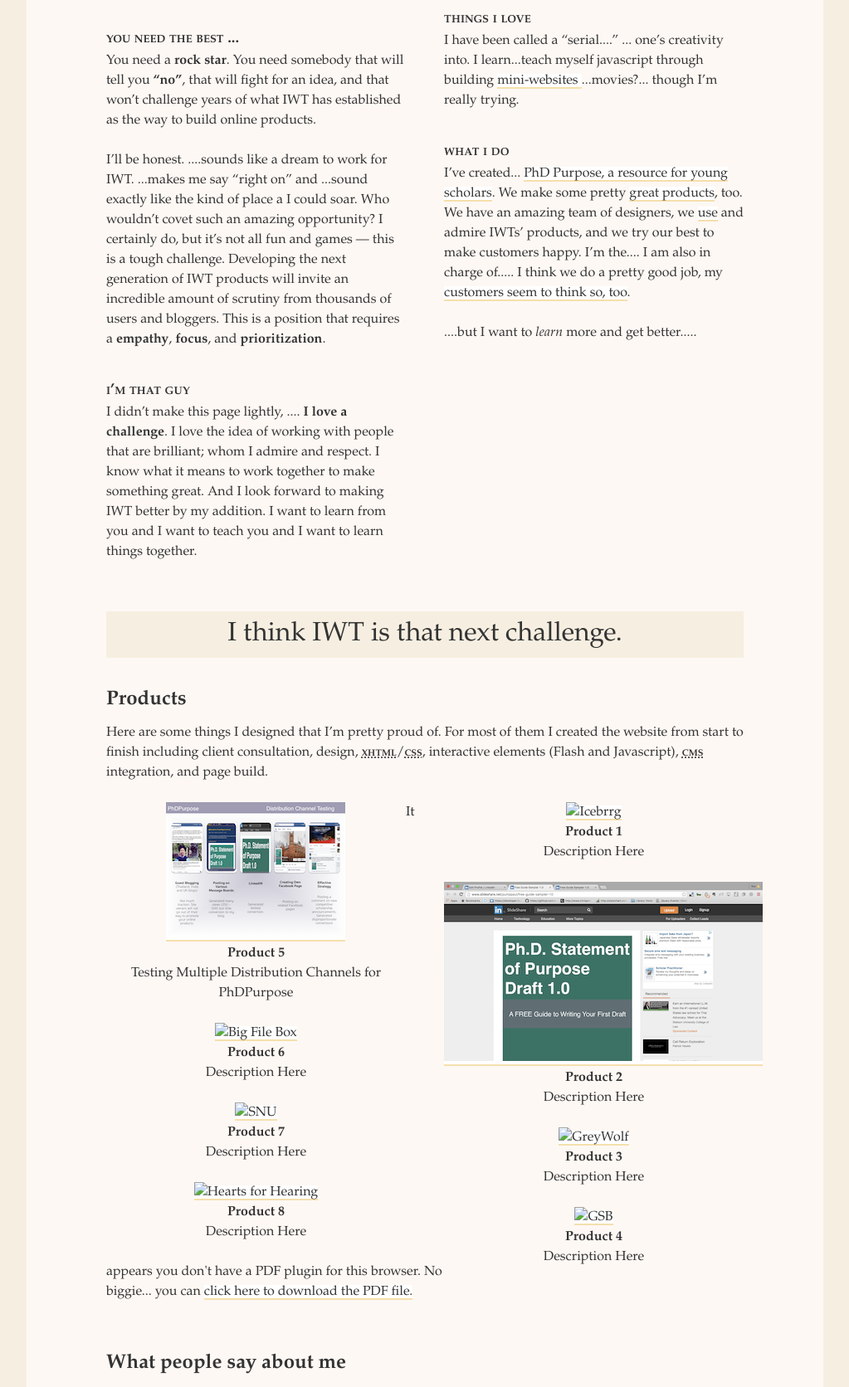
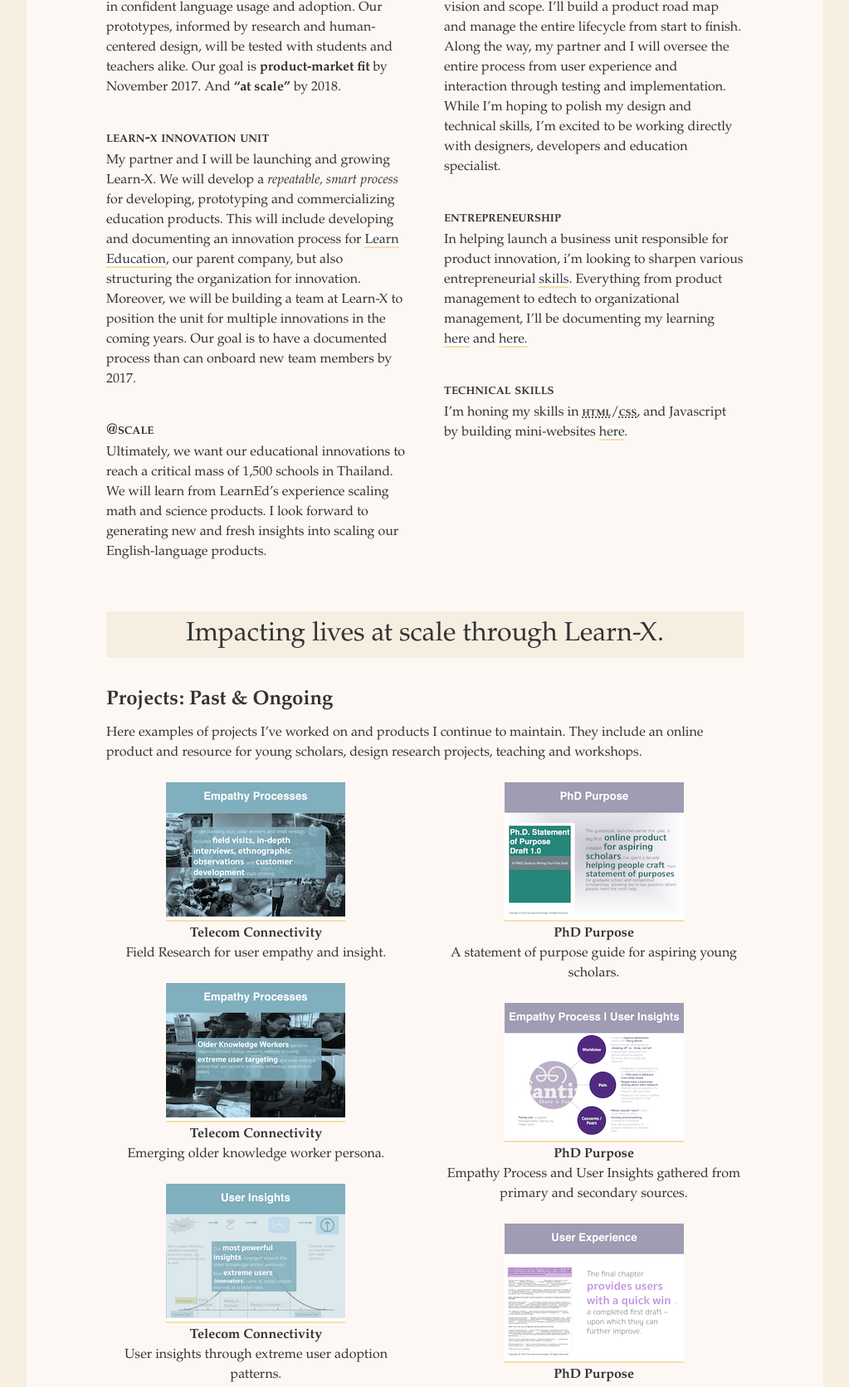
Before and after one commit to PaulApivat/portfolio, a plain HTML site: page index.html in a window 1280 px wide. Shown: the part 817-2489 px from the top of the page at 83% size, without its empty margins (128-1151 px from the left). Drawn offline with Linux system fonts and the light colour scheme.

Commit message:
Add photos change text

```diff
--- a/index.html
+++ b/index.html
@@ -26,87 +26,95 @@
 
 					<div id="frame">
 						<h1><a href="photo/Apivat_Hanvongse_3.png"><img src="photo/Apivat_Hanvongse_3.png" alt="Paul Apivat" class="photo right" /></a><a href="#contact" rel="external" title="Email me">Hi, I&#8217;m Paul.</a></h1>
-						<h2>I'd love to be a product developer &#8212; especially for IWT. I think we should talk.</h2>
+						<h2>I&#8217;m co-founding Learn-X &#8212; a businss innovation unit that will launch EdTech products for students and teachers in Thailand. Areas of work include product management, sales, scaling and management.</h2>
 						<ul class="nav">
 							<li class="selected"><a href="/svn/">Introduction</a></li>
-							<li><a href="/svn/backpack.html">Mini Websites</a></li>
+							<li><a href="/svn/backpack.html">Website</a></li>
+							<li><a href="/svn/backpack.html">Blog</a></li>
 							<li><a href="/resume.html">Resum&#233;</a></li>
 						</ul>
 						<div class="clear"></div>
 						<div class="contents" id="me">
-							<h3><em>How I can help</em></h3>
-							<h4>I develop products</h4>
-							<p>I&#8217;m a ...  <acronym title="Cascading Style Sheets">CSS</acronym> as I am by the .... I think that <em>&#8220;Designed by XYZ &#8221;</em> is the most brilliant thing to ever appear on a package.</p>
-							<h4>Things I love</h4>
-							<p>I have been called a &#8220;serial....&#8221; ... one&#8217;s creativity into. I learn...teach myself javascript through building <a href="http://paulapivat.github.io/" rel="external" title="paulapivat.github.io"> mini-websites </a>...movies?... though I&#8217;m really trying.</p>
-							<h4>What I do</h4>
-							<p>I&#8217;ve created... <a href="http://phdpurpose.tumblr.com/" rel="external" title="A Resource for Young Scholars">PhD Purpose, a resource for young scholars</a>. We make some pretty <a href="#product">great products</a>, too. We have an amazing team of designers, we <a href="http://37signals.blogs.com/products/2007/11/element-fusion-.html" rel="external" title="Element Fusion uses Basecamp to manage its line of web-based products and client projects">use</a> and admire IWTs&#8217; products, and we try our best to make customers happy. I&#8217;m the.... I am also in charge of..... I think we do a pretty good job, my <a href="#customer" rel="external" title="LightCMS case studies">customers seem to think so, too</a>.</p>
-							<p>....but I want to <em>learn</em> more and get better.....</p>
+							<h3><em>Learning</em></h3>
+							<h4>Product Management</h4>
+							<p>I&#8217;m excited to be immersed in product management where I will help shape the product vision and scope. I&#8217;ll build a product road map and manage the entire lifecycle from start to finish. Along the way, my partner and I will oversee the entire process from user experience and interaction through testing and implementation. While I&#8217;m hoping to polish my design and technical skills, I&#8217;m excited to be working directly with designers, developers and education specialist.</p>
+
+							<h4>Entrepreneurship</h4>
+							<p>In helping launch a business unit responsible for product innovation, i&#8217;m looking to sharpen various entrepreneurial <a href="http://learn.onemonth.com/resources-for-the-full-stack-entrepreneur" rel="external" title="The Full Stack Entrepreneur">skills</a>. Everything from product management to edtech to organizational management, I&#8217;ll be documenting my learning <a href="#" rel="external" title="Blog">here</a> and <a href="#" rel="external" title="Medium">here.</a></p>
+
+							<h4>Technical Skills</h4>
+							<p>I&#8217;m honing my skills in <acronym title="Hypertext Markup Language">HTML</acronym>/<acronym title="Cascading Style Sheets">CSS</acronym>, and Javascript by building mini-websites <a href="http://paulapivat.github.io/" ref="external" title="Paul Apivat">here</a>.</p>
 						</div>
+
 						<div class="contents" id="you">
-							<h3><em>Let&#8217;s talk about what you want</em></h3>
-							<h4>You are the best</h4>
-							<p>You are IWT. You make <a href="http://www.iwillteachyoutoberich.com/products/" rel="external" title="IWT">world class products</a>, you <a href="http://www.iwillteachyoutoberich.com/insiders-kit/dreamjob/" rel="external" title="Dream Job">help people find their dream jobs</a>, help people optimize their psychology<a href="http://www.iwillteachyoutoberich.com/successtriggers/" rel="external" title="Success Triggers"> and help people lead richer lives</a>. </p>
-							<h4>You need the best ...</h4>
-							<p>You need a <strong>rock star</strong>. You need somebody that will tell you <strong>&#8220;no&#8221;</strong>, that will fight for an idea, and that won&#8217;t challenge years of what IWT has established as the way to build online products.</p>
-							<p>I&#8217;ll be honest. ....sounds like a dream to work for IWT. ...makes me say &#8220;right on&#8221; and ...sound exactly like the kind of place a I could soar.  Who wouldn&#8217;t covet such an amazing opportunity? I certainly do, but it&#8217;s not all fun and games &#8212; this is a tough challenge. Developing the next generation of IWT products will invite an incredible amount of scrutiny from thousands of users and bloggers. This is a position that requires a <strong>empathy</strong>, <strong>focus</strong>, and <strong>prioritization</strong>.</p>
-							<h4>I&#8217;m that guy</h4>
-							<p>I didn&#8217;t make this page lightly, .... <strong>I love a challenge</strong>. I love the idea of working with people that are brilliant; whom I admire and respect. I know what it means to work together to make something great. And I look forward to making IWT better by my addition. I want to learn from you and I want to teach you and I want to learn things together. </p>
+							<h3><em>Work</em></h3>
+							<h4>English Confidence</h4>
+							<p>We are designing an English-learning product for Thai middle schoolers (grade 7-9) that will result in confident language usage and adoption. Our prototypes, informed by research and human-centered design, will be tested with students and teachers alike. Our goal is <strong>product-market fit</strong> by November 2017. And <strong>&#8220;at scale&#8221;</strong> by 2018.</p>
+
+							<h4>Learn-X Innovation Unit</h4>
+							<p>My partner and I will be launching and growing Learn-X. We will develop a <em>repeatable, smart process </em> for developing, prototyping and commercializing education products. This will include developing and documenting an innovation process for <a href="http://www.learneducation.co.th" rel="external" title="Learn Education">Learn Education</a>, our parent company, but also structuring the organization for innovation. Moreover, we will be building a team at Learn-X to position the unit for multiple innovations in the coming years. Our goal is to have a documented process than can onboard new team members by 2017.</p>
+
+							<h4>@Scale</h4>
+							<p>Ultimately, we want our educational innovations to reach a critical mass of 1,500 schools in Thailand. We will learn from LearnEd&#8217;s experience scaling math and science products. I look forward to generating new and fresh insights into scaling our English-language products.</p>
 						</div>
 
 						<div class="clear"></div>
 						<div id="work">
-							<h2 class="center"><em>I think IWT is that next challenge.</em></h2>
-							<h3 id="product">Products</h3>
-							<p>Here are some things I designed that I&#8217;m pretty proud of. For most of them I created the website from start to finish including client consultation, design, <acronym title="Extensible Hypertext Markup Language">XHTML</acronym>/<acronym title="Cascading Style Sheets">CSS</acronym>, interactive elements (Flash and Javascript), <acronym title="Content Management System">CMS</acronym> integration, and page build.</p>
+							<h2 class="center"><em>Impacting lives at scale through Learn-X. </em></h2>
+
+							<h3 id="product">Projects: Past & Ongoing</h3>
+							<p>Here examples of projects I&#8217;ve worked on and products I continue to maintain. They include an online product and resource for young scholars, design research projects, teaching and workshops.</p>
 							<div class="L">
-								<p><a href="#"><img src="#" alt="Icebrrg" /></a><br >
-									<strong>Product 1</strong><br >
-									Description Here
+								<p><a href="photo/Slide1.png"><img src="photo/Slide1_sm.png" alt="PhD Purpose" /></a><br >
+									<strong>PhD Purpose</strong><br >
+									A statement of purpose guide for aspiring young scholars.
 								</p>
-								<p><a href="photo/screen2c.png"><img src="photo/screen2.png" alt="Water" /></a><br >
-									<strong>Product 2</strong><br >
-									Description Here
+								<p><a href="photo/Slide1a.png"><img src="photo/Slide1a_sm.png" alt="Phd Purpose" /></a><br >
+									<strong>PhD Purpose</strong><br >
+									Empathy Process and User Insights gathered from primary and secondary sources.
 								</p>
-								<p><a href="i/gw.jpg"><img src="i/gw_sm.jpg" alt="GreyWolf" /></a><br >
-									<strong>Product 3</strong><br >
-									Description Here
+								<p><a href="photo/Slide2.png"><img src="photo/Slide2_sm.png" alt="Phd Purpose" /></a><br >
+									<strong>PhD Purpose</strong><br >
+									A structured template for ease of user experience.
 								</p>
-								<p><a href="i/gsb.jpg"><img src="i/gsb_sm.jpg" alt="GSB" /></a><br >
-									<strong>Product 4</strong><br >
-									Description Here
+								<p><a href="photo/Slide3.png"><img src="photo/Slide3_sm.png" alt="Connectivity" /></a><br >
+									<strong>Telecom Connectivity</strong><br >
+									Using design thinking to connect 5 million &#8220;unconnected&#8221; users.
 								</p>
 							</div>
 							<div class="R">
-								<p><a href="photo/channel_distr.png"><img src="photo/channel_distr_sm.png" alt="Channel Distribution" /></a><br >
-									<strong>Product 5</strong><br >
-									Testing Multiple Distribution Channels for PhDPurpose
+								<p><a href="photo/Slide4.png"><img src="photo/Slide4_sm.png" alt="Connectivity" /></a><br >
+									<strong>Telecom Connectivity</strong><br >
+									Field Research for user empathy and insight.
 								</p>
-								<p><a href="i/bfb.jpg"><img src="i/bfb_sm.jpg" alt="Big File Box" /></a><br >
-									<strong>Product 6</strong><br >
-									Description Here
+								<p><a href="photo/Slide5.png"><img src="photo/Slide5_sm.png" alt="Connectivity" /></a><br >
+									<strong>Telecom Connectivity</strong><br >
+									Emerging older knowledge worker persona.
 								</p>
-								<p><a href="i/snu.jpg"><img src="i/snu_sm.jpg" alt="SNU" /></a><br >
-									<strong>Product 7</strong><br >
-									Description Here
+								<p><a href="photo/Slide6.png"><img src="photo/Slide6_sm.png" alt="Connectivity" /></a><br >
+									<strong>Telecom Connectivity</strong><br >
+									User insights through extreme user adoption patterns.
 								</p>
-								<p><a href="i/heart.jpg"><img src="i/heart_sm.jpg" alt="Hearts for Hearing" /></a><br >
-									<strong>Product 8</strong><br >
-									Description Here
+								<p><a href="photo/Slide7.png"><img src="photo/Slide7_sm.png" alt="Teaching" /></a><br >
+									<strong>Teaching</strong><br >
+									My Understanding Human Communications students at <a href="http://www.sgs.tu.ac.th/">GSSE</a>.
 								</p>
 							</div>
 
+							<div class="clear"></div>
+
 							<div class="pdf">
-									<object data="Portfolio_1.0.pdf" type="application/pdf" width="100%" height="700px">
+									<p>You can view the <strong>entire portfolio</strong> below.</p>
+									<object data="Portfolio_2.1.pdf" type="application/pdf" width="100%" height="700px">
 
 							  	<p>It appears you don't have a PDF plugin for this browser.
-							  	No biggie... you can <a href="Portfolio_1.0.pdf">click here to
+							  	No biggie... you can <a href="Portfolio_2.1.pdf">click here to
 							  	download the PDF file.</a></p>
 
 									</object>
 							</div>
 							<div class="clear"></div>
-							<h3 id="customer">What people say about me</h3>
+							<h3 id="customer">Testimonials</h3>
 								<p>Just a few kind words from some of the great people I have had the pleasure of helping.</p>
 											<blockquote>
 												<p>&#8220;Paul's key strength is he knows how to bring the best out of you while guiding you through the admission application process. He asks the right questions to help you unlock your potential step by step: from a blank paper to a complete Statement of Purpose. Moreover, he can also help prepare you for the interview session as well.</p>
@@ -131,17 +139,14 @@
 											</blockquote>
 
 											<blockquote>
-												<p>&#8220;.....the &#8220;skin&#8221;.</p><p>
-												  ......&#8221;</p>
+												<p>&#8220;..Forthcoming..&#8221;</p>
+												<p>......</p>
 												<cite> Customer</cite>
 											</blockquote>
 
 											<blockquote>
-												<p>&#8220;......</p><p>
-
-												I know that .....</p><p>
-
-												You ROCK!&#8221;</p>
+												<p>&#8220;..Forthcoming..&#8221;</p>
+												<p>...... </p>
 												<cite>Customer</cite>
 											</blockquote>
 										<div id="contact">
@@ -149,14 +154,16 @@
 											<p><strong class="large">Paul Apivat</strong><br />
 											<a href="https://th.linkedin.com/in/apivath">th.linkedin.com/in/apivath</a><br />
 												Resum&#233;? <a href="/resume.html">Get it here.</a></p>
-												<p class="small">I also have a <a href="http://stream.jasonzimdars.com" title="my website">blog</a> and online <a href="/portfolio" title="my website">portfolio</a> that I never update. The cobbler&#8217;s kids are shoeless, you know?</p>
+
 											<div class="clear"></div>
 										</div>
 									</div>
-									<script type="text/javascript">
+									<!-- script type="text/javascript">
 											var gaJsHost = (("https:" == document.location.protocol) ? "https://ssl." : "http://www.");
 											document.write(unescape("%3Cscript src='" + gaJsHost + "google-analytics.com/ga.js' type='text/javascript'%3E%3C/script%3E"));
-											</script>
+											</script-->
+
+
 
 
 			</body>
```
Also changed, not shown: photo/Slide1.png (added), photo/Slide1_sm.png (added), photo/Slide1a.png (added), photo/Slide1a_sm.png (added), photo/Slide2.png (added), photo/Slide2_sm.png (added), photo/Slide3.png (added), photo/Slide3_sm.png (added), photo/Slide4.png (added), photo/Slide4_sm.png (added), photo/Slide5.png (added), photo/Slide5_sm.png (added), photo/Slide6.png (added), photo/Slide6_sm.png (added), 2 more files, 1 other file.
